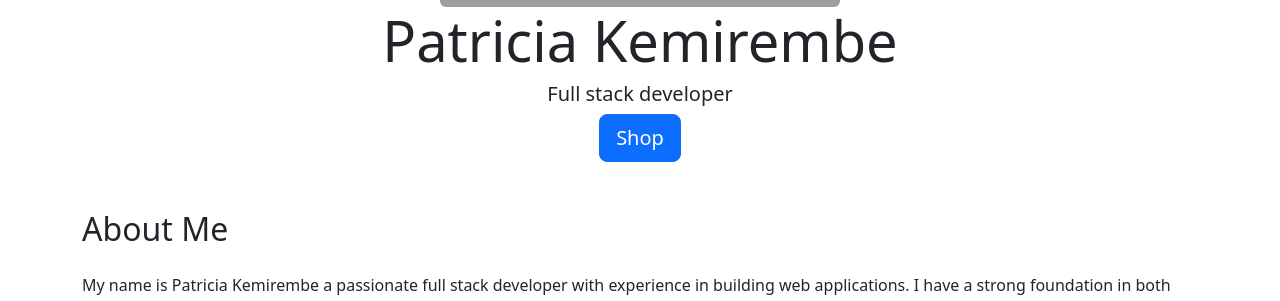
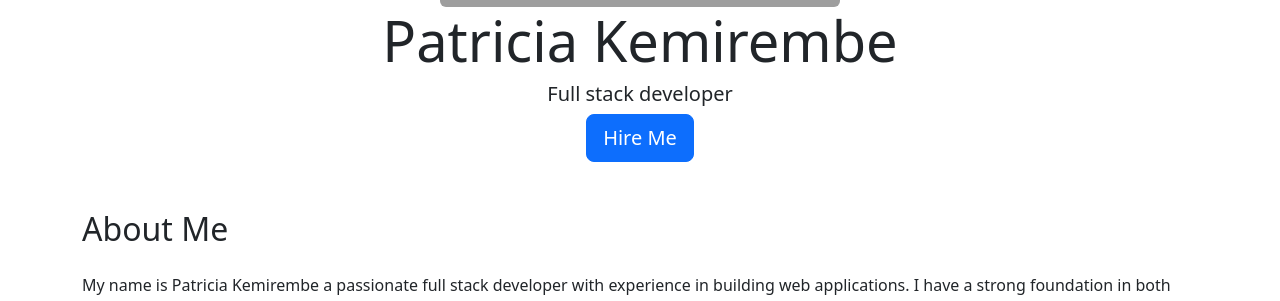
Before and after one commit to Trisha256/MyLandingPage, a Jekyll site: the page index.html, which Jekyll copies as it is, in a window 1280 px wide. Shown: the part 449-750 px from the top of the page. Built offline with Jekyll 4.4.1, drawn with Linux system fonts in a browser that asks for light colours; grey boxes are pictures that could not be loaded.

Commit message:
Update index.html
Update: changes made index.html

```diff
--- a/index.html
+++ b/index.html
@@ -36,7 +36,7 @@
               <img class="rounded" src="https://avatars.githubusercontent.com/u/111036612?s=400&u=788fb1314e7a9aefa506f887de8530b3742e430c&v=4" Alt="MyPhoto">
             <h1 class="display-4">Patricia Kemirembe</h1>
             <h2 class="lead">Full stack developer</h2>
-            <a href="#contact" class="btn btn-primary btn-lg">Shop</a>
+            <a href="#contact" class="btn btn-primary btn-lg">Hire Me</a>
           </div>
         </section>
 
```
